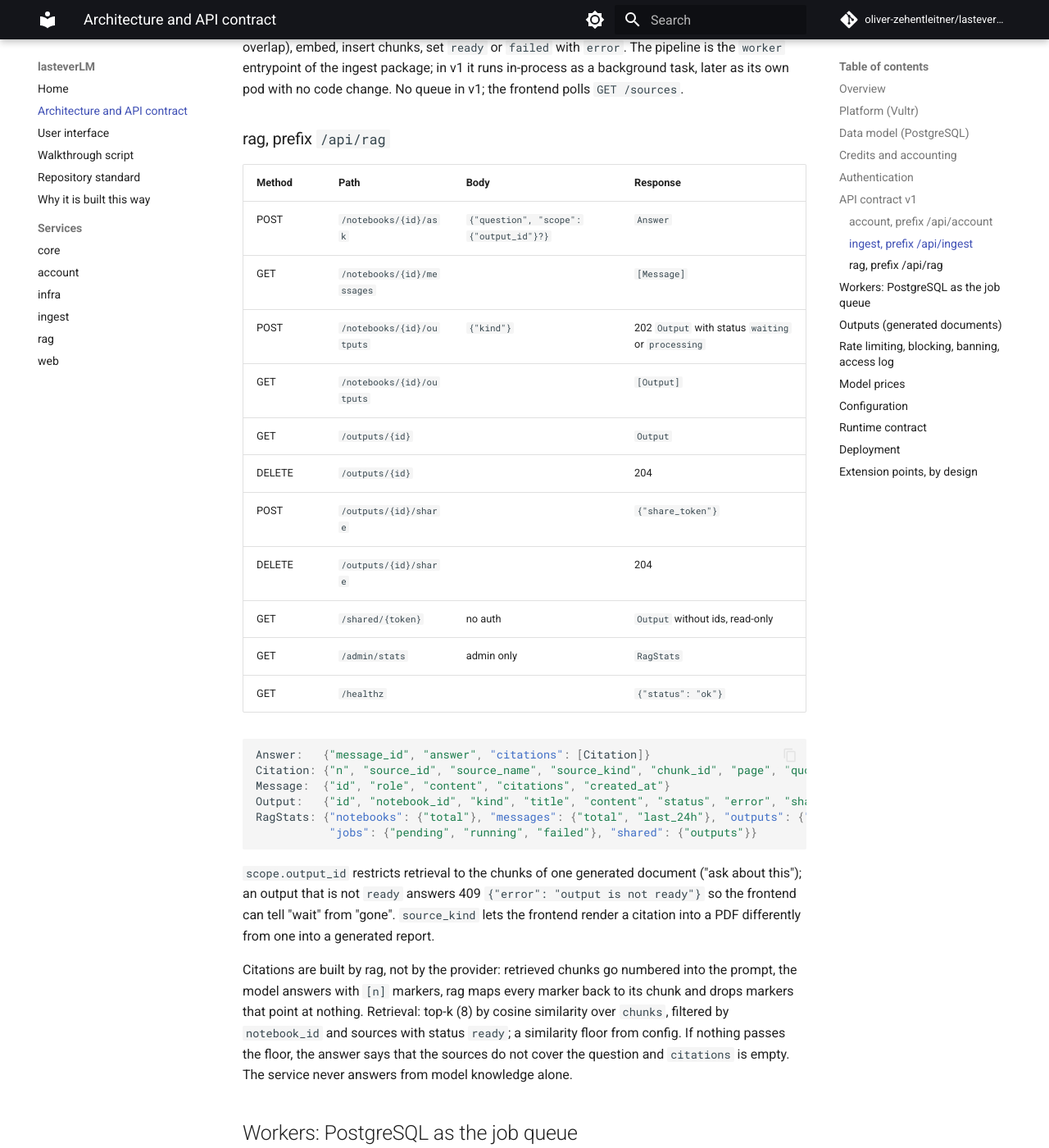
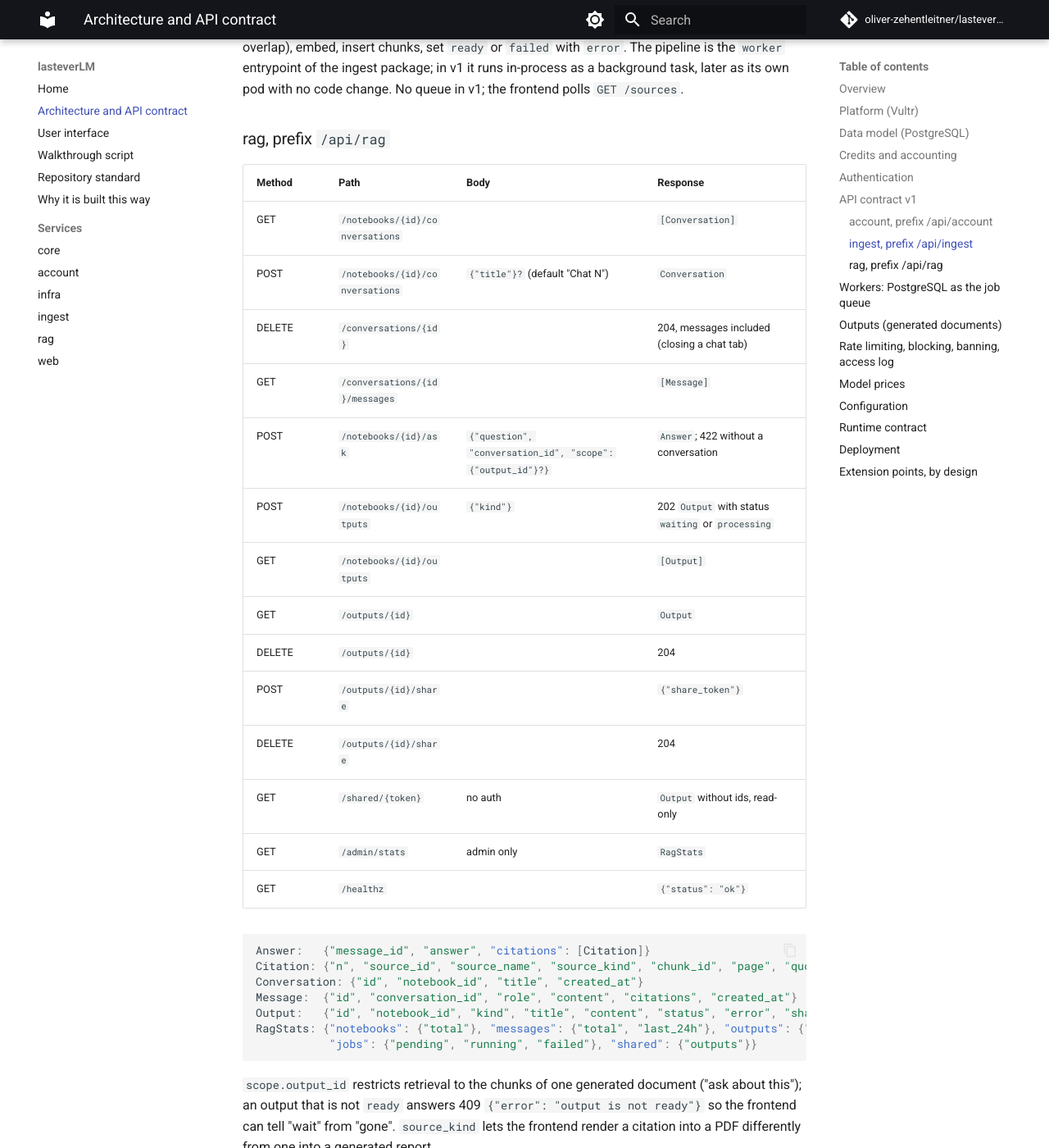
Before and after one commit to oliver-zehentleitner-aigent/lasteverLM, an MkDocs documentation site: the page built from docs/architecture.md, in a window 1280 px wide and 1400 px high, scrolled down 7291 px. Shown: the whole window at 82% size. Built offline with MkDocs 1.6.1 and Material for MkDocs 9.7.7, drawn with Linux system fonts in a browser that asks for light colours; comment, search, counter and statistics services are not loaded.

Commit message:
docs/architecture: conversations per notebook

````diff
--- a/docs/architecture.md
+++ b/docs/architecture.md
@@ -198,8 +198,11 @@ v1; the frontend polls `GET /sources`.
 
 | Method | Path | Body | Response |
 |---|---|---|---|
-| POST | `/notebooks/{id}/ask` | `{"question", "scope": {"output_id"}?}` | `Answer` |
-| GET | `/notebooks/{id}/messages` | | `[Message]` |
+| GET | `/notebooks/{id}/conversations` | | `[Conversation]` |
+| POST | `/notebooks/{id}/conversations` | `{"title"}?` (default "Chat N") | `Conversation` |
+| DELETE | `/conversations/{id}` | | 204, messages included (closing a chat tab) |
+| GET | `/conversations/{id}/messages` | | `[Message]` |
+| POST | `/notebooks/{id}/ask` | `{"question", "conversation_id", "scope": {"output_id"}?}` | `Answer`; 422 without a conversation |
 | POST | `/notebooks/{id}/outputs` | `{"kind"}` | 202 `Output` with status `waiting` or `processing` |
 | GET | `/notebooks/{id}/outputs` | | `[Output]` |
 | GET | `/outputs/{id}` | | `Output` |
@@ -213,7 +216,8 @@ v1; the frontend polls `GET /sources`.
 ```json
 Answer:   {"message_id", "answer", "citations": [Citation]}
 Citation: {"n", "source_id", "source_name", "source_kind", "chunk_id", "page", "quote"}
-Message:  {"id", "role", "content", "citations", "created_at"}
+Conversation: {"id", "notebook_id", "title", "created_at"}
+Message:  {"id", "conversation_id", "role", "content", "citations", "created_at"}
 Output:   {"id", "notebook_id", "kind", "title", "content", "status", "error", "share_token", "source_id", "created_at"}
 RagStats: {"notebooks": {"total"}, "messages": {"total", "last_24h"}, "outputs": {"by_kind": {<kind>: n}, "by_status": {<status>: n}},
            "jobs": {"pending", "running", "failed"}, "shared": {"outputs"}}
````
Also changed, not shown: CHANGELOG.md (+4 -0 lines).
